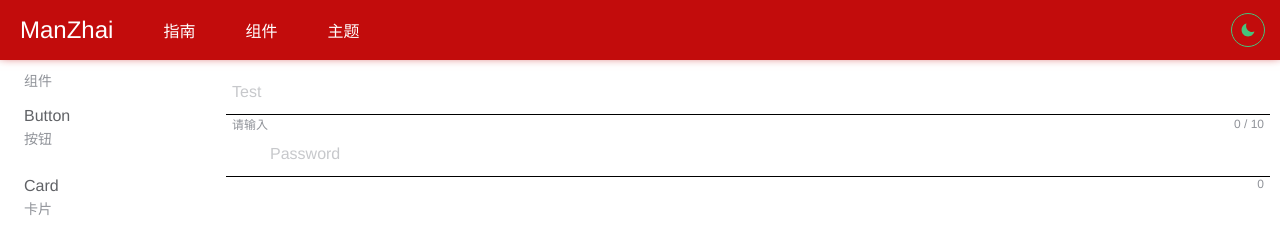
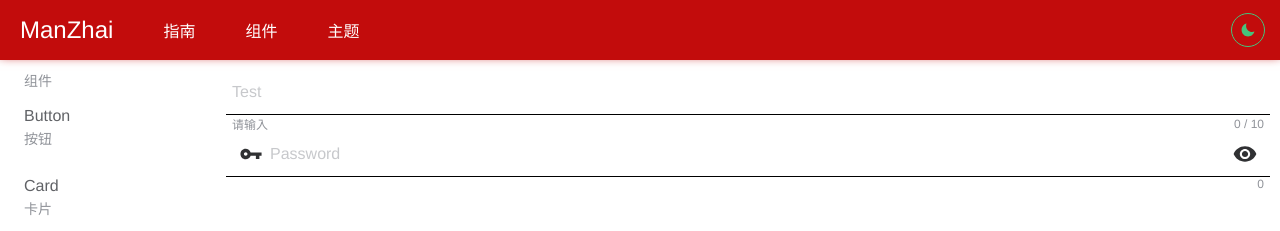
Before and after one commit to ljw1412/manzhai-ui, a Vue app: page /#/component/input in a window 1280 px wide. Shown: the top 231 px of the page. Built offline with nearby package versions, Linux system fonts and the light colour scheme.

Commit message:
优化主题图标颜色

```diff
--- a/example/views/Component/Input.vue
+++ b/example/views/Component/Input.vue
@@ -13,12 +13,12 @@
       id="password">
       <mz-icon slot="prepend"
         name="md-key"
-        color="#ffffff"
+        color="var(--color-text-primary)"
         size="26"></mz-icon>
 
       <mz-icon slot="append"
         name="md-eye"
-        color="#ffffff"
+        color="var(--color-text-primary)"
         size="26"></mz-icon>
     </mz-input>
   </div>
```
